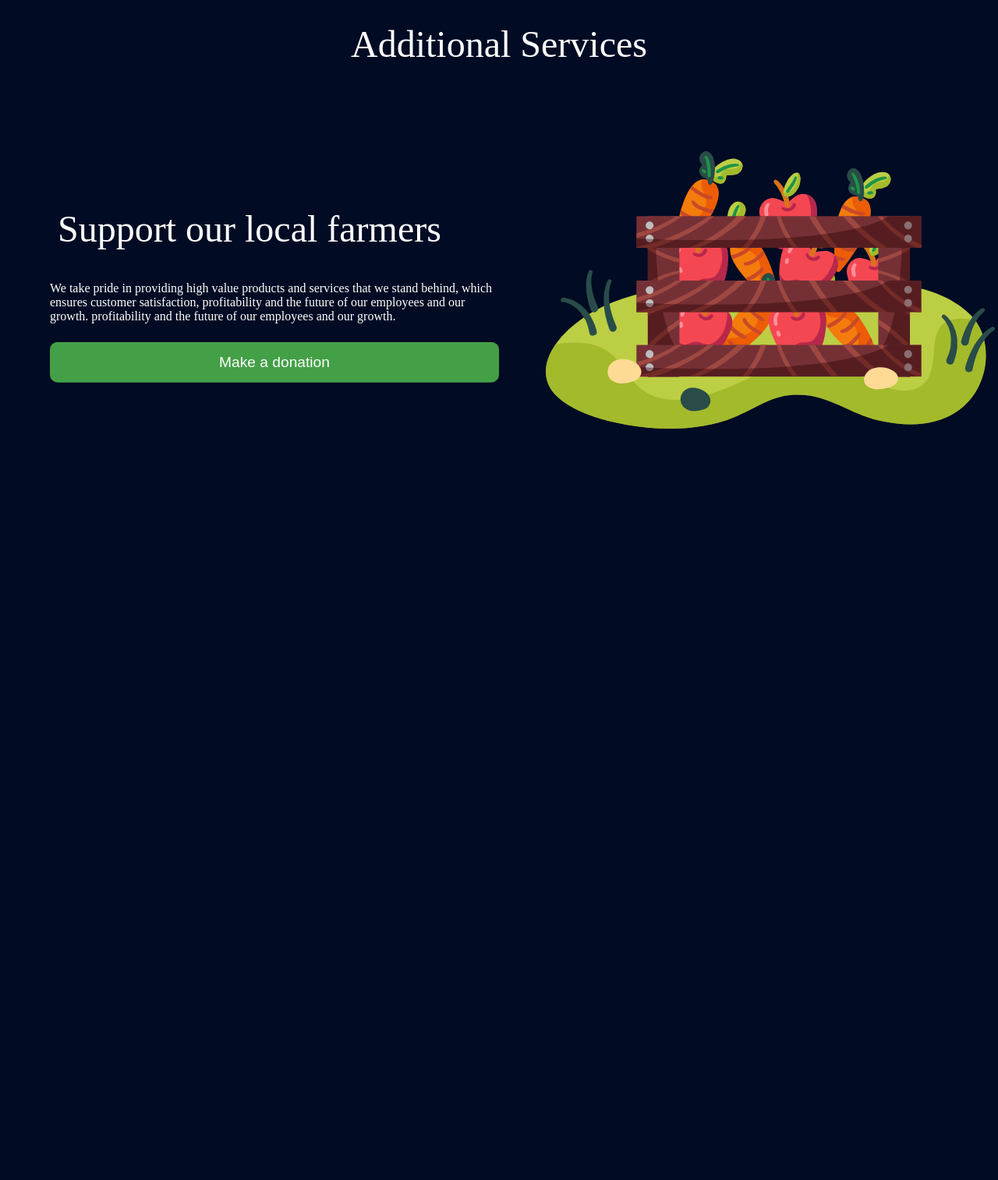
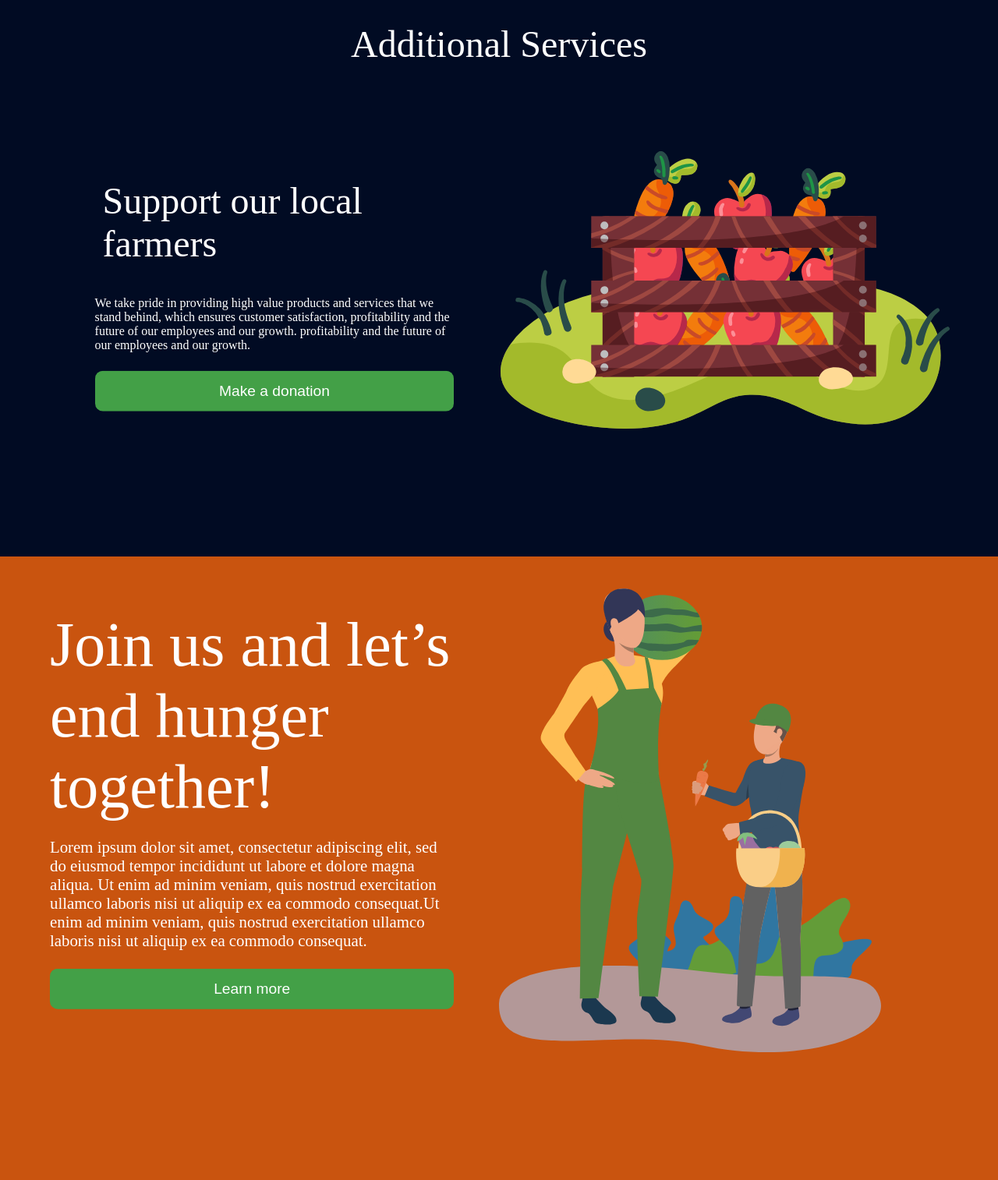
Before and after one commit to Akwasi123/AgriCrop, a PHP site: page /view/homepage.html in a window 1280 px wide; the page is wider, and only the part inside the window is pictured. Shown: the part 2553-4067 px from the top of that part at 78% size. Before the commit the page ends 3103 px from the top of that part, so only its background shows below. Run offline with PHP 8.4, Linux system fonts and the light colour scheme.

Commit message:
donations section completed

```diff
--- a/css/homepage.css
+++ b/css/homepage.css
@@ -82,7 +82,16 @@ body{
     margin-bottom: 20px;
 }
 
+.join-us{
+    background-color: #C9540F;
+    /* width: 100%; */
+}
 
+.join-us .inner{
+    width: 90%;
+    margin: auto;
+    padding: 10px 0 20px 0;
+}
 
 /* DESKTOP STYLES */
 
@@ -133,6 +142,14 @@ body{
         align-items: center;
     }
 
+    .join-us{
+        height: 100vh;
+    }
+
+    .as-section{
+        justify-content: center;
+    }
+
     .bulb2{
         display: none;
     }
@@ -163,8 +180,12 @@ body{
         margin: 60px;
     }
 
+    .join-us .illustration img{
+        width: 85%;
+    }
+
     .as-section .text-content{
-        width: 50%;
+        width: 40%;
     }
 
     .text-content .large{
--- a/view/homepage.html
+++ b/view/homepage.html
@@ -208,7 +208,26 @@
         <!-- end additional services -->
 
 
+        <!-- join us section -->
+        <section class="join-us">
+            <div class="inner">
+                <!-- intro text -->
+                <div class="intro-header">
+                    <p class="large">Join us and let’s end hunger together!</p>
+                </div>
 
+                <!-- illustration -->
+                <div class="illustration">
+                    <img src="../assets/img/illustration/Layer -2.svg" alt="" width="620" >
+                </div>
+
+                <!-- closing text -->
+                <div class="c-text">
+                    <p class="medium medium-left">Lorem ipsum dolor sit amet, consectetur adipiscing elit, sed do eiusmod tempor incididunt ut labore et dolore magna aliqua. Ut enim ad minim veniam, quis nostrud exercitation ullamco laboris nisi ut aliquip ex ea commodo consequat.Ut enim ad minim veniam, quis nostrud exercitation ullamco laboris nisi ut aliquip ex ea commodo consequat.</p>
+                    <input type="button" value="Learn more" onclick="document.location.href='homepage.html'">
+                </div>
+            </div>
+        </section>
     </main>
 
 <script src="../js/index.js"></script>
```
